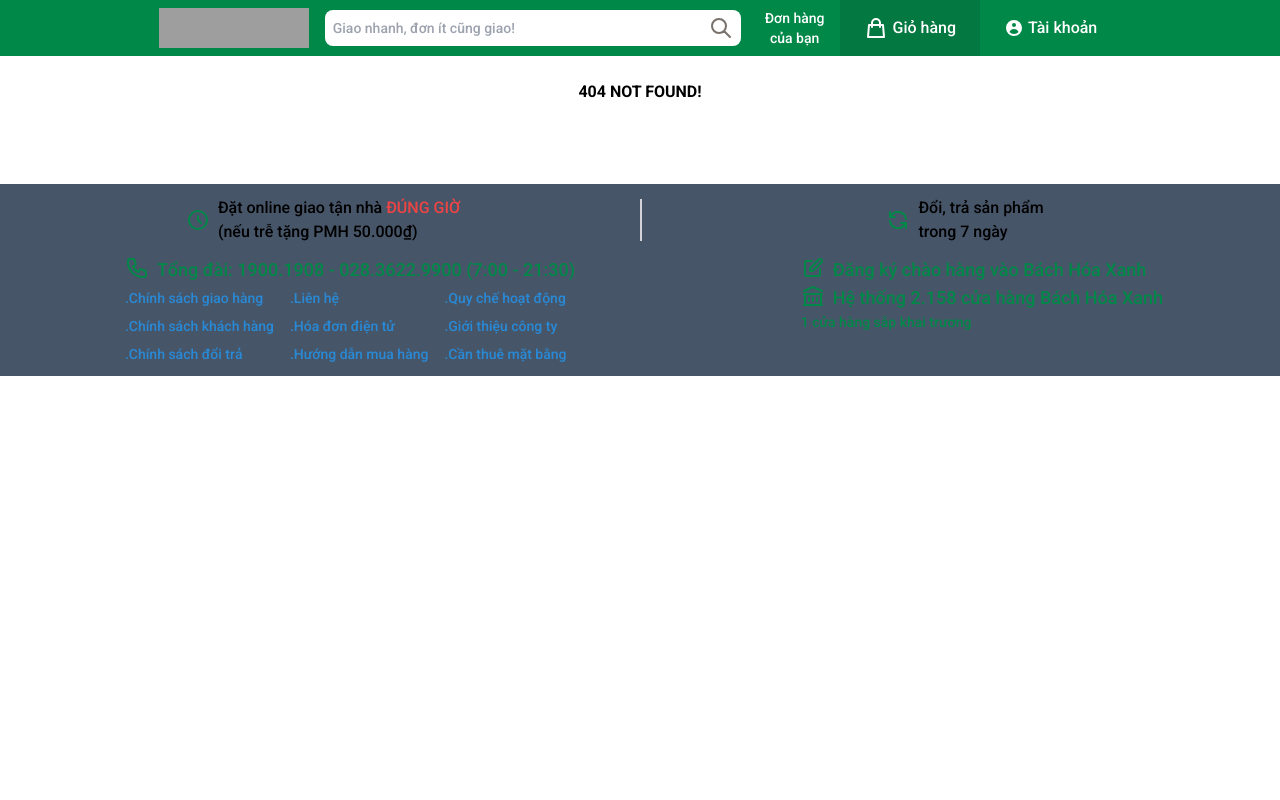
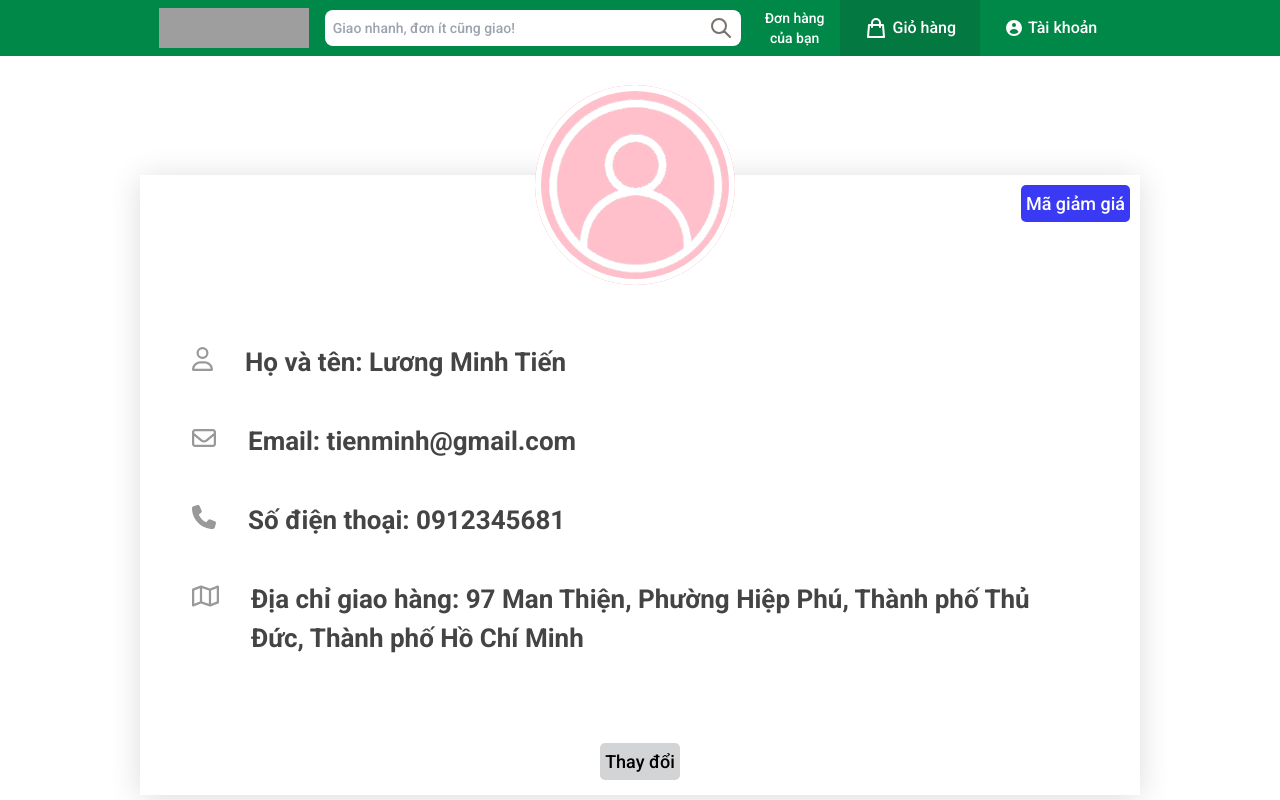
Before and after one commit to thachda0106/WebBackHoaXanh, a React (Create React App) app: page /profile in a window 1280 px wide. Shown: the top 800 px of the page. Built offline with nearby package versions, Linux system fonts and the light colour scheme; grey boxes are pictures that could not be loaded.

Commit message:
thong tin

```diff
--- a/src/components/Home/Order/index.js
+++ b/src/components/Home/Order/index.js
@@ -10,7 +10,7 @@ function Order() {
 	const [state, dispatch] = useContext(Context)
 	const logout = () => {
 		dispatch(Actions.deleteCurUser())
-		Functions.showToast('success','Đăng xuất thành công!')
+		Functions.showToast('success', 'Đăng xuất thành công!')
 	}
 	return (
 		<div className=" w-auto h-full flex flex-row items-center">
@@ -18,7 +18,7 @@ function Order() {
 			<div className=" w-auto h-full pl-2 pr-4 py-2 ">
 				<Link
 					className="block h-full text-white text-sm font-normal text-center flex items-center "
-					to= {state.userLogin.isLogin? "/my-order": '/login'}
+					to={state.userLogin.isLogin ? "/my-order" : '/login'}
 				>
 					{' '}
 					<p>
@@ -28,7 +28,7 @@ function Order() {
 			</div>
 			{/* cart */}
 			<div className="h-full">
-				<Link className=" block h-full flex flex-row bg-colorPrimaryDark items-center px-6" to= {state.userLogin.isLogin? "/cart": '/login'}>
+				<Link className=" block h-full flex flex-row bg-colorPrimaryDark items-center px-6" to={state.userLogin.isLogin ? "/cart" : '/login'}>
 					<svg
 						xmlns="http://www.w3.org/2000/svg"
 						class="h-6 w-6 text-white mr-1"
@@ -66,9 +66,12 @@ function Order() {
 				<div className="dropdown-items hidden bg-colorPrimary absolute top-12 left-0 hover:cursor-pointer p-2 w-40  ">
 					{state.userLogin.isLogin ? (
 						<ul>
+							<Link to="profile">
 								<li className="w-auto h-6 text-white hover:bg-colorPrimaryDark block mt-2 ">
 									Thông tin cá nhân
 								</li>
+							</ Link>
+
 							<Link to="my_voucher">
 								<li className="w-auto h-6 text-white hover:bg-colorPrimaryDark block mt-2 ">
 									Mã khuyến mãi
--- a/src/index.js
+++ b/src/index.js
@@ -22,6 +22,8 @@ import VoucherList from './pages/Cart/VoucherList';
 import CollectVoucher from './pages/CollectVoucher';
 import MyOrder from './pages/MyOrder';
 import OrderDetail from './pages/MyOrder/OrderDetail';
+import Profile from './pages/user/profile';
+
 const root = ReactDOM.createRoot(document.getElementById('root'));
 
 root.render(
@@ -43,6 +45,7 @@ root.render(
 					<Route path="login" element={<Login />} />
 					<Route path="signup" element={<Signup />} />
 					<Route path="forgot-password" element={<ForgotPass />} />
+					<Route path="profile" element={<Profile />} />
 					{/* NotFound */}
 					<Route path="*" element={<NotFound />} />
 				</Route>
--- a/src/pages/Author/Signup/index.js
+++ b/src/pages/Author/Signup/index.js
@@ -14,16 +14,16 @@ import { Functions } from '../../../utils/Function';
 import { useNavigate } from 'react-router-dom';
 import { addUser } from '../../../apiServices/userServices';
 const Signup = () => {
-	const [ state, dispatch ] = useContext(Context);
-	const users = [ ...state.data.users ];
+	const [state, dispatch] = useContext(Context);
+	const users = [...state.data.users];
 	const navigate = useNavigate();
 
-	const [ username, setUsername ] = useState('');
-	const [ password, setPassword ] = useState('');
-	const [ retypePassword, setRetypePassword ] = useState('');
-	const [ fullName, setFullName ] = useState('');
-	const [ phoneNumber, setPhoneNumber ] = useState('');
-	const [ email, setEmail ] = useState('');
+	const [username, setUsername] = useState('');
+	const [password, setPassword] = useState('');
+	const [retypePassword, setRetypePassword] = useState('');
+	const [fullName, setFullName] = useState('');
+	const [phoneNumber, setPhoneNumber] = useState('');
+	const [email, setEmail] = useState('');
 
 	const checkInput = () => {
 		if (
@@ -44,6 +44,11 @@ const Signup = () => {
 
 		if (!Functions.checkPhone(phoneNumber)) {
 			Functions.showToast('error', 'Số điện thoại không đúng định dạng');
+			return false;
+		}
+
+		if (!Functions.checkEmail(email)) {
+			Functions.showToast('error', 'Email không đúng định dạng');
 			return false;
 		}
 
--- a/src/pages/user/profile/index.js
+++ b/src/pages/user/profile/index.js
@@ -0,0 +1,81 @@
+import React, { useContext, useRef, useState } from 'react'
+import './styles.css'
+import Context from '../../../constants/Context'
+import { Link } from 'react-router-dom';
+import { Actions } from '../../../constants/Actions';
+import { useNavigate } from 'react-router-dom';
+import { Functions } from '../../../utils/Function';
+import { FontAwesomeIcon } from '@fortawesome/react-fontawesome';
+import { faUser } from '@fortawesome/free-regular-svg-icons';
+import { faEnvelope } from '@fortawesome/free-regular-svg-icons';
+import { faMap } from '@fortawesome/free-regular-svg-icons';
+import { faPhone } from '@fortawesome/free-solid-svg-icons';
+import Loading from '../../../components/Loading';
+
+const Profile = () => {
+  const [state, dispatch] = useContext(Context)
+  const user = state.userLogin.info
+  const [avatar, setAvatar] = useState(user.userImage)
+  const [isLoading, setIsLoading] = useState(false)
+  const abc = useRef()
+  const handleOpenFile = () => {
+    abc.current.click()
+  }
+
+  const handleSelectedFile = (e) => {
+    setIsLoading(true)
+    var reader = new FileReader();
+    var url = reader.readAsDataURL(e.target.files[0]);
+    reader.onloadend = function (e) {
+      setIsLoading(false)
+      setAvatar([reader.result])
+    }
+  }
+
+  return (
+    <div className='profile-background'>
+      {
+        isLoading  && <Loading />
+      }
+      <div className='card'>
+        <div className='card-header'>
+          <div className='avatar'>
+            <img src={avatar} alt="Avatar " className='profile-img' />
+            <div className='btn-change-avt' onClick={() => { handleOpenFile() }}>
+              <p>Chọn ảnh đại diện</p>
+              <input type={'file'} className='btn-avt' accept='image/*' ref={abc} onChange={(e) => { handleSelectedFile(e) }} />
+            </div>
+          </div>
+
+          <Link to='/my_voucher' >
+            <button className='btn-voucher'>Mã giảm giá</button>
+          </Link>
+        </div>
+        <div className='card-body'>
+          <div className='wrapper' >
+            <FontAwesomeIcon icon={faUser} color="#999" className="icon" />
+            <p className='profile-text' >Họ và tên: {user.fullName}</p>
+          </div>
+          <div className='wrapper' >
+            <FontAwesomeIcon icon={faEnvelope} color="#999" className="icon" />
+            <p className='profile-text' >Email: {user.emailAddress}</p>
+          </div>
+          <div className='wrapper' >
+            <FontAwesomeIcon icon={faPhone} color="#999" className="icon" />
+            <p className='profile-text' >Số điện thoại: {user.phoneNumber}</p>
+          </div>
+
+          <div className='wrapper' >
+            <FontAwesomeIcon icon={faMap} color="#999" className="icon" />
+            <p className='profile-text' >Địa chỉ giao hàng: {user.shippingAddress}</p>
+          </div>
+        </div>
+        <div className='card-footer'>
+          <button className='change-info'>Thay đổi</button>
+        </div>
+      </div>
+    </div>
+  )
+}
+
+export default Profile
--- /dev/null
+++ b/src/pages/user/profile/styles.css
@@ -0,0 +1,114 @@
+.profile-background {
+    padding-top: 100px;
+}
+
+.card {
+    width: 1000px;
+    margin: 75px auto;
+    background-color: #fff;
+    box-shadow: 0 3px 30px rgba(0, 0, 0, .14);
+    color: #444;
+    text-align: left;
+    font-size: 18px;
+}
+
+.card .card-header {
+    position: relative;
+    height: 48px;
+    padding-top: 10px;
+    padding-right: 10px;
+    display: flex;
+    justify-content: center;
+}
+
+.card .card-header .profile-img {
+    width: 100%;
+    aspect-ratio: 1;
+    border-radius: 1000px;
+    position: absolute;
+
+    border: 6px solid #fff;
+    box-shadow: 0 0 20px rgba(0, 0, 0, .2);
+}
+
+.avatar {
+    position: relative;
+    background-color: pink;
+    width: 200px;
+    height: 200px;
+    border-radius: 1000px;
+    overflow: hidden;
+    display: flex;
+    justify-content: center;
+    align-items: center;
+    transform: translateY(-50%);
+    cursor: pointer;
+
+}
+
+.btn-avt {
+    display: none;
+}
+
+.avatar:hover .btn-change-avt {
+
+    display: flex;
+}
+
+.btn-change-avt {
+    background-color: rgba(0, 0, 0, .2);
+    width: 100%;
+    height: 50%;
+    transform: translateY(75%);
+    display: flex;
+    justify-content: center;
+    align-items: center;
+    display: none;
+}
+
+.btn-change-avt>p {
+    font-weight: bold;
+    color: white;
+    font-size: 18px;
+    transform: translateY(-20px);
+}
+
+.card .card-body {
+    padding: 100px 40px 50px 40px;
+}
+
+.card .card-body .profile-text {
+    font-size: 26px;
+    font-weight: 600;
+    margin: 20px;
+}
+
+.wrapper {
+    display: flex;
+    flex-direction: row;
+    align-items: baseline;
+}
+
+
+.btn-voucher {
+    background-color: rgb(58, 58, 245);
+    color: #fff;
+    padding: 5px;
+    border-radius: 5px;
+    position: absolute;
+    right: 10px;
+    top: 10px;
+}
+
+.card-footer {
+    display: flex;
+    justify-content: center;
+    padding: 15px;
+}
+
+.change-info {
+    background-color: #d2d4d6;
+    color: black;
+    padding: 5px;
+    border-radius: 5px;
+}
```
Lines whose indentation alone changed are shown as unchanged.
